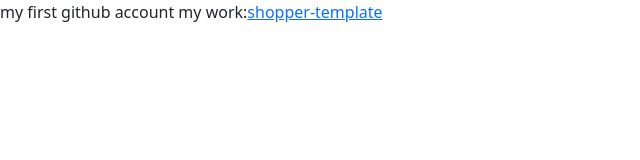
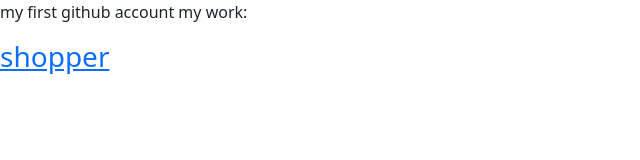
Before and after one commit to Anmol18082001/my_portfolio, a website: page index.html in a window 1280 px wide. Shown: the whole page, without its empty margins (0-640 px from the left). Drawn offline with nearby package versions, Linux system fonts and the light colour scheme.

Commit message:
version-5

```diff
--- a/index.html
+++ b/index.html
@@ -11,7 +11,7 @@
 <body>
     <p>
         my first github account
-        my work:<a href="public/shopper.html">shopper-template</a>
+        my work:<a href="public/shopper.html"><h3>shopper</h3></a>
     </p>
 
 </body>
```
